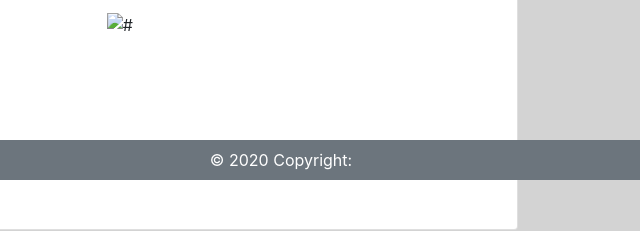
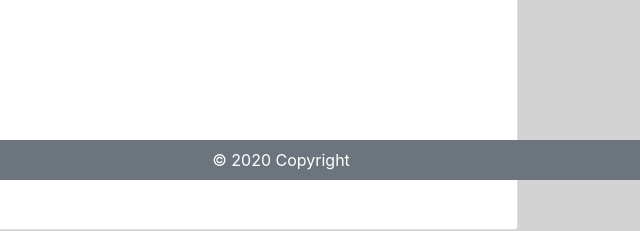
Before and after one commit to tlatta13/demo-portfolio, a plain HTML site: page portfolio.html in a window 1280 px wide. Shown: the part 620-851 px from the top of the page, 359-999 px from the left. Drawn offline with nearby package versions, Linux system fonts and the light colour scheme.

Commit message:
Footer update

```diff
--- a/portfolio.html
+++ b/portfolio.html
@@ -66,7 +66,7 @@
                     </div>
 
                     <div class="col-md-6  pb-3">
-                        <img src="#" alt="#" class="img-fluid mx-auto d-block">
+
                     </div>
                 </div>
             </div>
@@ -76,7 +76,7 @@
     <!-- Footer -->
     <footer class="page-footer font-small text-white bg-secondary fixed-bottom mt-5">
         <div class="footer-copyright text-center py-2">
-            &copy; 2020 Copyright:
+            &copy; 2020 Copyright
         </div>
     </footer>
 
```
Also changed, not shown: contact.html (+1 -1 lines), index.html (+1 -1 lines).
